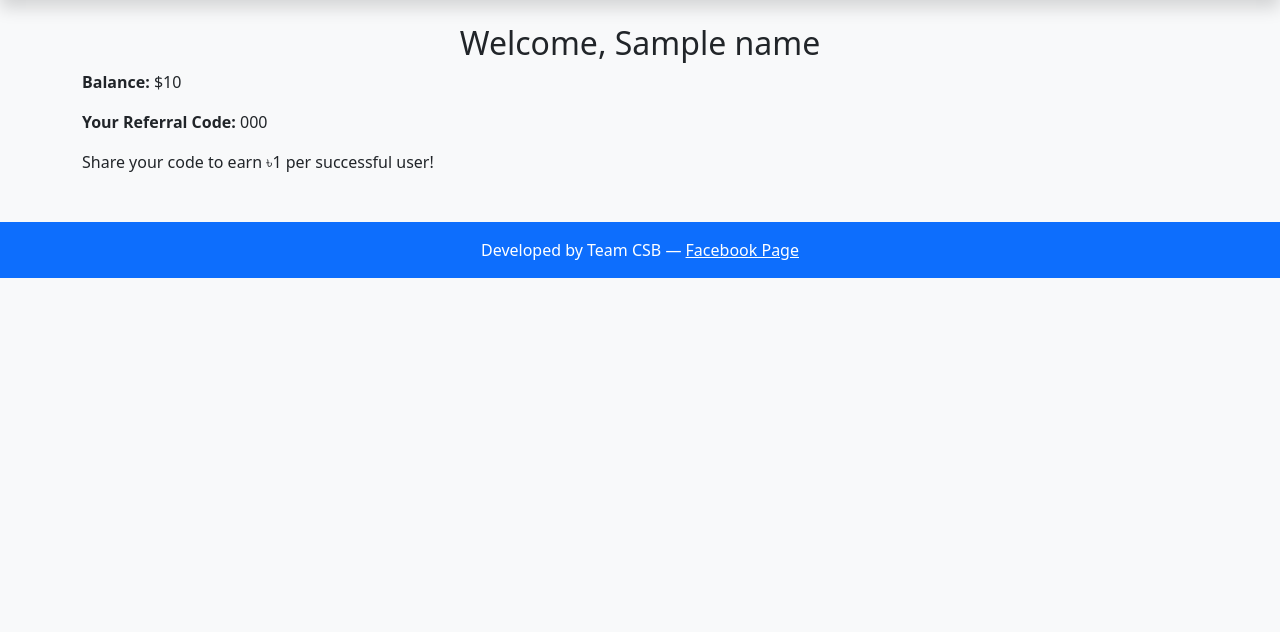
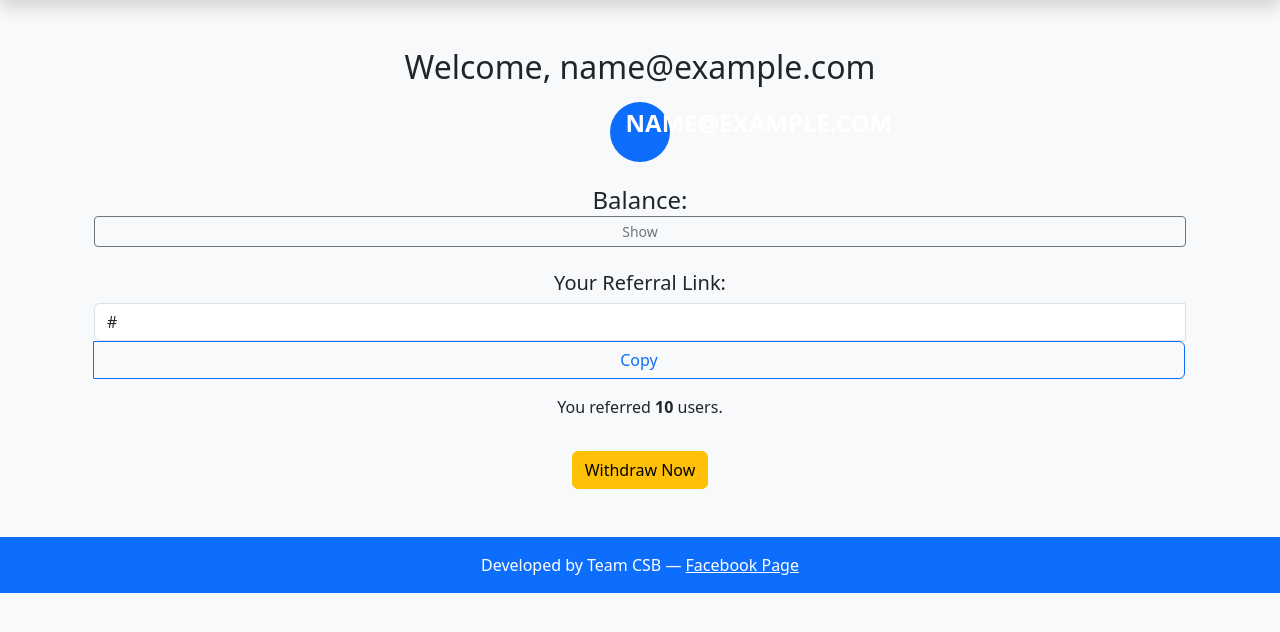
Before and after one commit to talha441/WalletoHub, a Python web app: template templates/dashboard.html in a window 1280 px wide. Shown: the part 56-688 px from the top of the page. Run offline with Jinja, Linux system fonts and the light colour scheme; the template is opened without the code that fills it: most values are stand-ins (such as "Sample title", 1, 10 or a date in 2020).

Commit message:
Update dashboard.html

```diff
--- a/templates/dashboard.html
+++ b/templates/dashboard.html
@@ -1,7 +1,52 @@
-{% extends "base.html" %}
+{% extends 'base.html' %}
 {% block content %}
-<h2>Welcome, {{ name }}</h2>
-<p><strong>Balance:</strong> ${{ balance }}</p>
-<p><strong>Your Referral Code:</strong> {{ refer_code }}</p>
-<p>Share your code to earn ৳1 per successful user!</p>
+<div class="container mt-5 text-center">
+    <h2>Welcome, {{ email }}</h2>
+
+    <!-- Profile Initial -->
+    <div class="my-3">
+        <span class="badge bg-primary rounded-circle fs-4" style="width:60px; height:60px;">
+            {{ email[0]|upper }}
+        </span>
+    </div>
+
+    <!-- Balance -->
+    <div class="mt-4">
+        <h4>Balance:
+            <span id="balance" style="display: none;">${{ balance }}</span>
+            <button class="btn btn-outline-secondary btn-sm" onclick="toggleBalance()">Show</button>
+        </h4>
+    </div>
+
+    <!-- Referral Link -->
+    <div class="mt-4">
+        <h5>Your Referral Link:</h5>
+        <div class="input-group mb-3">
+            <input type="text" class="form-control" value="{{ referral_link }}" id="refLink" readonly>
+            <button class="btn btn-outline-primary" onclick="copyReferral()">Copy</button>
+        </div>
+        <p>You referred <strong>{{ referred_users }}</strong> users.</p>
+    </div>
+
+    <a href="/withdraw" class="btn btn-warning mt-3">Withdraw Now</a>
+</div>
+
+<script>
+function toggleBalance() {
+    var bal = document.getElementById("balance");
+    if (bal.style.display === "none") {
+        bal.style.display = "inline";
+    } else {
+        bal.style.display = "none";
+    }
+}
+
+function copyReferral() {
+    var copyText = document.getElementById("refLink");
+    copyText.select();
+    copyText.setSelectionRange(0, 99999);
+    navigator.clipboard.writeText(copyText.value);
+    alert("Referral link copied!");
+}
+</script>
 {% endblock %}
```
